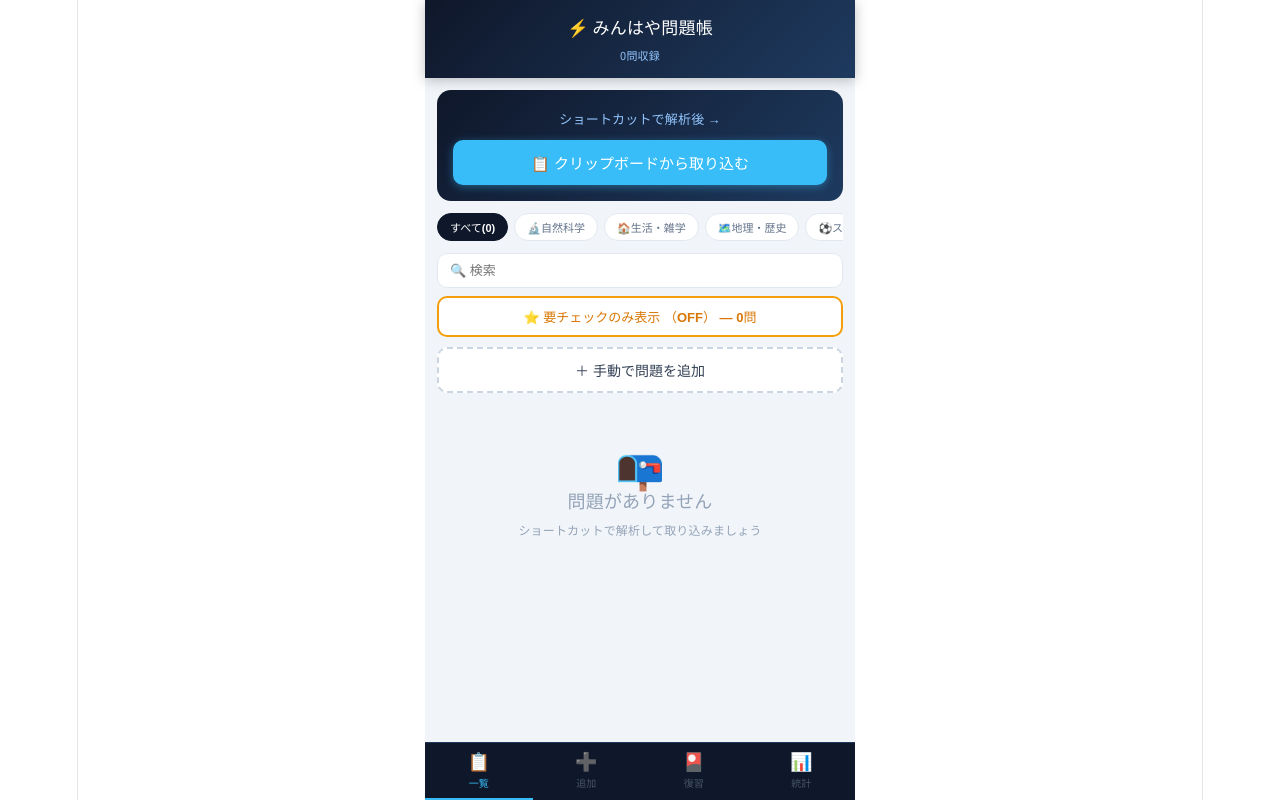
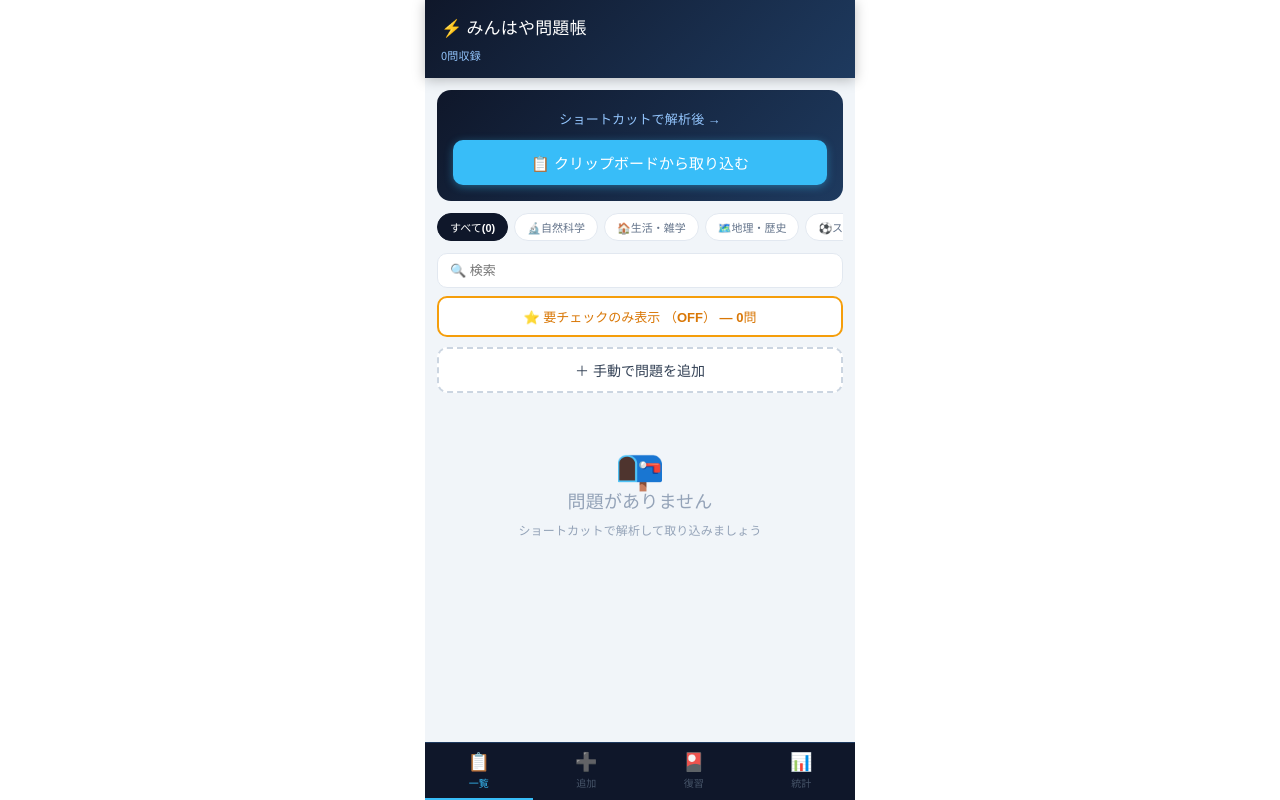
Before and after one commit to strangeegg-yy/minhaya-quiz, a React (Vite) app: page / in a window 1280 px wide. Built offline with nearby package versions, Linux system fonts and the light colour scheme.

Commit message:
fix: 左寄せ・スクロールバーちらつき修正

```diff
--- a/src/index.css
+++ b/src/index.css
@@ -52,18 +52,12 @@
 
 body {
   margin: 0;
+  overflow-y: scroll; /* スクロールバーを常に確保して幅ちらつき防止 */
 }
 
 #root {
-  width: 1126px;
-  max-width: 100%;
-  margin: 0 auto;
-  text-align: center;
-  border-inline: 1px solid var(--border);
   min-height: 100svh;
-  display: flex;
-  flex-direction: column;
-  box-sizing: border-box;
+  text-align: left;
 }
 
 h1,
```
